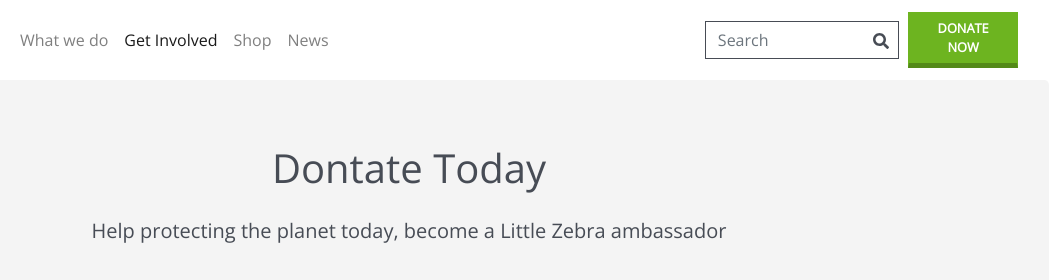
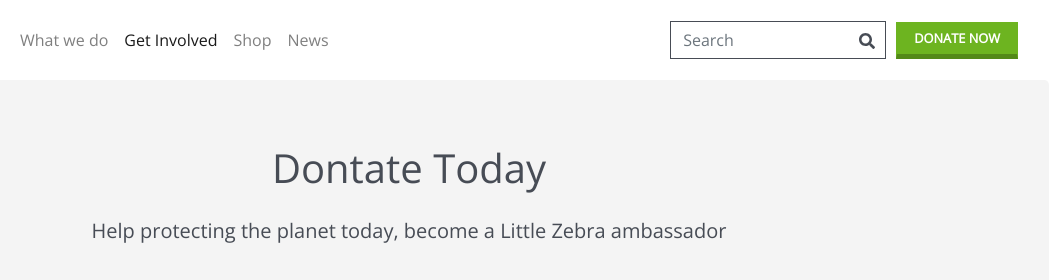
Before and after one commit to miniarts/zebra-foundation, a website: page index.html in a window 1280 px wide. Shown: the top 280 px of the page, 231-1280 px from the left. Drawn offline with nearby package versions, Linux system fonts and the light colour scheme.

Commit message:
small css change

```diff
--- a/index.html
+++ b/index.html
@@ -53,7 +53,7 @@
                         <i class="fas fa-search "></i>
                     </div>
                         <button class="btn btn-primary my-2 my-sm-0" type="submit">
-                            Donate <span class="d-md-none d-lg-block">now</span>
+                            Donate <span class="d-md-none d-lg-inline">now</span>
                         </button>
                 </form>
             </div>
```
